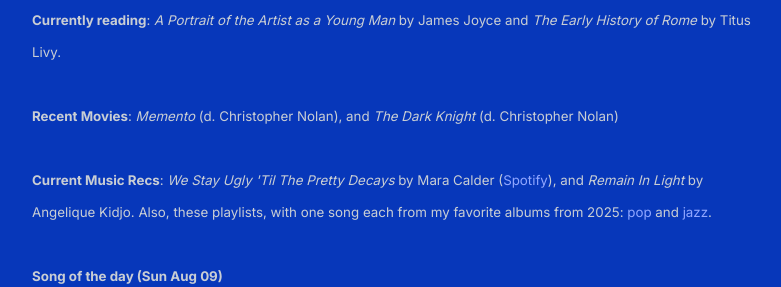
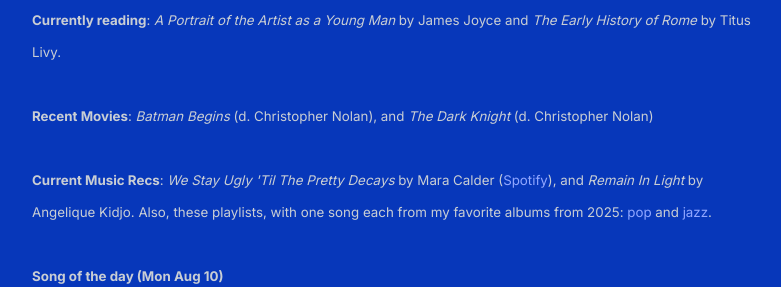
Before and after one commit to shihankanungo/shihankanungo.github.io, a Jekyll site: the page built from index.md, in a window 1280 px wide and 900 px high, scrolled down 1412 px, cut to the strip 152-439 px from the top of the window. Shown: the whole strip, without its empty margins (248-1029 px from the left). Built offline with Jekyll 4.4.1, drawn with Linux system fonts in a browser that asks for light colours.

Commit message:
Update _config.yml

```diff
--- a/_config.yml
+++ b/_config.yml
@@ -11,12 +11,12 @@
           <br />
           <small><b>Currently reading</b>: <i>A Portrait of the Artist as a Young Man</i> by James Joyce and <i>The Early History of Rome</i> by Titus Livy.</small>
           <br /><br />
-          <small><b>Recent Movies</b>: <i>Memento</i> (d. Christopher Nolan), and <i>The Dark Knight</i> (d. Christopher Nolan)</small>
+          <small><b>Recent Movies</b>: <i>Batman Begins</i> (d. Christopher Nolan), and <i>The Dark Knight</i> (d. Christopher Nolan)</small>
           <br /><br />
           <small><b>Current Music Recs</b>: <i>We Stay Ugly 'Til The Pretty Decays</i> by Mara Calder (<a href="https://open.spotify.com/album/2pacOfhvZZHtuYZJnJrwg8?si=9Am8PVTjSkuYAoIyD-RNSQ">Spotify</a>), and <i>Remain In Light</i> by Angelique Kidjo. Also, these playlists, with one song each from my favorite albums from 2025: <a href="https://open.spotify.com/playlist/0b6ipXilq8yItCkbfxZRbl?si=022493cba1c64e71">pop</a> and <a href="https://open.spotify.com/playlist/2iO14usuhKlftJvaT3AK0R?si=7f8887dec02c4fed">jazz</a>. </small>
           <br /><br />
-          <small><b>Song of the day (Sun Aug 09)</b></small>
-          <iframe data-testid="embed-iframe" style="border-radius:12px" src="https://open.spotify.com/embed/track/1z2IO0oU7hfGxjLsxEQ2Rj?utm_source=generator&si=e01cfc8d7fcd4e9e" width="100%" height="152" frameBorder="0" allowfullscreen="" allow="autoplay; clipboard-write; encrypted-media; fullscreen; picture-in-picture" loading="lazy"></iframe>
+          <small><b>Song of the day (Mon Aug 10)</b></small>
+          <iframe data-testid="embed-iframe" style="border-radius:12px" src="https://open.spotify.com/embed/track/1WVh8i4T3KOGtPAZT5Fi2E?utm_source=generator&si=d6dd597f6be2493f" width="100%" height="152" frameBorder="0" allowfullscreen="" allow="autoplay; clipboard-write; encrypted-media; fullscreen; picture-in-picture" loading="lazy"></iframe>
 
          <br /><br /><br /><br />
 
@@ -25,7 +25,7 @@
 
 favicon: "./logo.png" # relative path to site's favicon
 
-#(Mon Aug 10)
+#(Tue Aug 11)
 #theme: moonwalk # if you are using GitHub Pages, change it to remote_theme: abhinavs/moonwalk
 remote_theme: abhinavs/moonwalk
 
```
